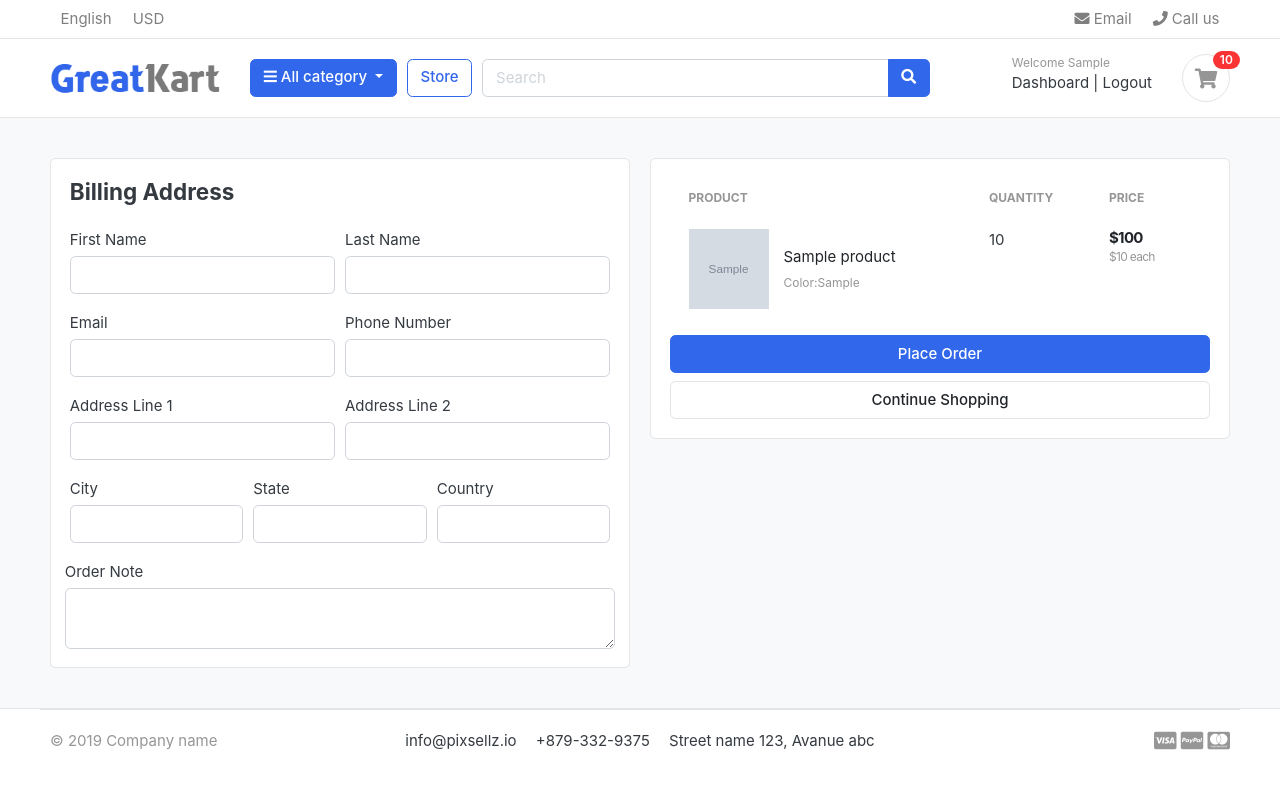
After one commit to bhanuprasad1211/greatkart-django, a Django app: page /cart/checkout/ in a window 1280 px wide. The commit adds this page. Run offline with Django 5.2, Linux system fonts and the light colour scheme; a user stored in the database is signed in; tables that the repository leaves empty hold one stand-in row (values such as "Sample post"); grey boxes marked "Sample" are stand-in pictures; some libraries are stand-ins or nearby versions; some web fonts are replaced.

Commit message:
handled cart and checkout page for logged in user

```diff
--- a/carts/context_processors.py
+++ b/carts/context_processors.py
@@ -6,7 +6,10 @@ def counter(request) :
         return {}
     try :
         cart=Cart.objects.filter(cart_id=_cart_id(request))
-        cart_items=CartItem.objects.all().filter(cart=cart[:1])
+        if request.user.is_authenticated:
+            cart_items=CartItem.objects.all().filter(user=request.user)
+        else :
+            cart_items=CartItem.objects.all().filter(cart=cart[:1])
         cart_count=0
         for cart_item in cart_items :
             cart_count+=cart_item.quantity
--- a/carts/models.py
+++ b/carts/models.py
@@ -1,5 +1,6 @@
 from django.db import models
 from store.models import Product,Variation
+from accounts.models import Accounts
 # Create your models here.
 
 class Cart(models.Model) :
@@ -8,9 +9,10 @@ class Cart(models.Model) :
     def __str__(self):
         return self.cart_id
 class CartItem(models.Model) :
+    user=models.ForeignKey(Accounts,on_delete=models.CASCADE,null=True)
     product=models.ForeignKey(Product,on_delete=models.CASCADE)
     variations=models.ManyToManyField(Variation,blank=True)
-    cart=models.ForeignKey(Cart,on_delete=models.CASCADE)
+    cart=models.ForeignKey(Cart,on_delete=models.CASCADE,null=True)
     quantity=models.IntegerField()
     is_active=models.BooleanField(default=True)
 
--- a/carts/urls.py
+++ b/carts/urls.py
@@ -6,4 +6,5 @@ urlpatterns=[
     path('add_cart/<int:product_id>/',views.add_cart,name='add_cart'),
     path('remove_cart/<int:product_id>/<int:cart_item_id>',views.remove_cart,name='remove_cart'),
     path('remove_cart_item/<int:product_id>/<int:cart_item_id>',views.remove_cart_item,name='remove_cart_item'),
+    path('checkout/',views.checkout,name='checkout'),
 ]
--- a/carts/views.py
+++ b/carts/views.py
@@ -5,6 +5,7 @@ from django.shortcuts import redirect
 from django.http import HttpResponse
 from django.core.exceptions import ObjectDoesNotExist
 from store.models import Variation
+from django.contrib.auth.decorators import login_required
 # Create your views here.
 def _cart_id(request) :
     cart=request.session.session_key
@@ -14,75 +15,136 @@ def _cart_id(request) :
 
 
 def add_cart(request,product_id) :
+    current_user=request.user
+    product=Product.objects.get(id=product_id) #get the product to add into cart
+    if current_user.is_authenticated :
+        product_variation=[]
 
-    product=Product.objects.get(id=product_id) #get the product to add into cart
-    product_variation=[]
+        if request.method=='POST' :
+            for item in request.POST :
+                key=item
+                value=request.POST[key]
+                try :
+                    variation=Variation.objects.get(product=product,variation_category__iexact=key,variation_value__iexact=value)
+                    product_variation.append(variation)
+                    #print(variation)
+                except :
+                    pass
 
-    if request.method=='POST' :
-        for item in request.POST :
-            key=item
-            value=request.POST[key]
-            try :
-                variation=Variation.objects.get(product=product,variation_category__iexact=key,variation_value__iexact=value)
-                product_variation.append(variation)
-                #print(variation)
-            except :
-                pass
 
-    try :
-        cart=Cart.objects.get(cart_id=_cart_id(request))
-    except Cart.DoesNotExist :
-        cart=Cart.objects.create(
-            cart_id=_cart_id(request)
-        )
-    cart.save()
-    is_cart_item_exist=CartItem.objects.filter(product=product,cart=cart)
-    if is_cart_item_exist:
-        cart_item=CartItem.objects.filter(product=product,cart=cart)
-        ex_var_list=[]
-        id=[]
-        for item in cart_item :
-            existing_variation=item.variations.all()
-            ex_var_list.append(list(existing_variation))
-            id.append(item.id)
+        is_cart_item_exist=CartItem.objects.filter(product=product,user=current_user).exists()
+        if is_cart_item_exist:
+            cart_item=CartItem.objects.filter(product=product,user=current_user)
+            ex_var_list=[]
+            id=[]
+            for item in cart_item :
+                existing_variation=item.variations.all()
+                ex_var_list.append(list(existing_variation))
+                id.append(item.id)
 
-        #print(ex_var_list)
-        if product_variation in ex_var_list :
-            #increase quantity
-            index=ex_var_list.index(product_variation)
-            item_id=id[index]
-            item=CartItem.objects.get(product=product,id=item_id)
-            item.quantity+=1
-            item.save()
+            #print(ex_var_list)
+            if product_variation in ex_var_list :
+                #increase quantity
+                index=ex_var_list.index(product_variation)
+                item_id=id[index]
+                item=CartItem.objects.get(product=product,id=item_id)
+                item.quantity+=1
+                item.save()
+            else :
+                #create new cart item
+                cart_item=CartItem.objects.create(
+                quantity=1,
+                user=current_user,
+                product=product
+                )
+                if len(product_variation) > 0 :
+                    cart_item.variations.clear()
+                    cart_item.variations.add(*product_variation)
+                cart_item.save()
         else :
-            #create new cart item
             cart_item=CartItem.objects.create(
-            quantity=1,
-            cart=cart,
-            product=product
+                quantity=1,
+                user=current_user,
+                product=product
             )
             if len(product_variation) > 0 :
                 cart_item.variations.clear()
                 cart_item.variations.add(*product_variation)
             cart_item.save()
+        # return HttpResponse(cart_item.quantity)
+        # exit()
+        return redirect('cart')
     else :
-        cart_item=CartItem.objects.create(
-            quantity=1,
-            cart=cart,
-            product=product
-        )
-        if len(product_variation) > 0 :
-            cart_item.variations.clear()
-            cart_item.variations.add(*product_variation)
-        cart_item.save()
-    # return HttpResponse(cart_item.quantity)
-    # exit()
-    return redirect('cart')
+        product_variation=[]
+
+        if request.method=='POST' :
+            for item in request.POST :
+                key=item
+                value=request.POST[key]
+                try :
+                    variation=Variation.objects.get(product=product,variation_category__iexact=key,variation_value__iexact=value)
+                    product_variation.append(variation)
+                    #print(variation)
+                except :
+                    pass
+
+        try :
+            cart=Cart.objects.get(cart_id=_cart_id(request))
+        except Cart.DoesNotExist :
+            cart=Cart.objects.create(
+                cart_id=_cart_id(request)
+            )
+        cart.save()
+        is_cart_item_exist=CartItem.objects.filter(product=product,cart=cart).exists()
+        if is_cart_item_exist:
+            cart_item=CartItem.objects.filter(product=product,cart=cart)
+            ex_var_list=[]
+            id=[]
+            for item in cart_item :
+                existing_variation=item.variations.all()
+                ex_var_list.append(list(existing_variation))
+                id.append(item.id)
+
+            #print(ex_var_list)
+            if product_variation in ex_var_list :
+                #increase quantity
+                index=ex_var_list.index(product_variation)
+                item_id=id[index]
+                item=CartItem.objects.get(product=product,id=item_id)
+                item.quantity+=1
+                item.save()
+            else :
+                #create new cart item
+                cart_item=CartItem.objects.create(
+                quantity=1,
+                cart=cart,
+                product=product
+                )
+                if len(product_variation) > 0 :
+                    cart_item.variations.clear()
+                    cart_item.variations.add(*product_variation)
+                cart_item.save()
+        else :
+            cart_item=CartItem.objects.create(
+                quantity=1,
+                cart=cart,
+                product=product
+            )
+            if len(product_variation) > 0 :
+                cart_item.variations.clear()
+                cart_item.variations.add(*product_variation)
+            cart_item.save()
+        # return HttpResponse(cart_item.quantity)
+        # exit()
+        return redirect('cart')
 def remove_cart(request,product_id,cart_item_id) :
-    cart=Cart.objects.get(cart_id=_cart_id(request))
     product=get_object_or_404(Product,id=product_id)
     try :
-        cart_item=CartItem.objects.get(product=product,cart=cart,id=cart_item_id)
+        if request.user.is_authenticated :
+            cart_item=CartItem.objects.get(product=product,user=request.user,id=cart_item_id)
+        else :
+            cart=Cart.objects.get(cart_id=_cart_id(request))
+            cart_item=CartItem.objects.get(product=product,cart=cart,id=cart_item_id)
         if cart_item.quantity > 1 :
             cart_item.quantity-=1
             cart_item.save()
@@ -92,17 +154,23 @@ def remove_cart(request,product_id,cart_item_id) :
         pass
     return redirect('cart')
 def remove_cart_item(request,product_id,cart_item_id) :
-    cart=Cart.objects.get(cart_id=_cart_id(request))
     product=get_object_or_404(Product,id=product_id)
-    cart_item=CartItem.objects.get(cart=cart,product=product,id=cart_item_id)
+    if request.user.is_authenticated :
+        cart_item=CartItem.objects.get(user=request.user,product=product,id=cart_item_id)
+    else :
+        cart=Cart.objects.get(cart_id=_cart_id(request))
+        cart_item=CartItem.objects.get(cart=cart,product=product,id=cart_item_id)
     cart_item.delete()
     return redirect('cart')
 def cart(request) :
     try :
         grand_total=0
         tax=0
-        cart=Cart.objects.get(cart_id=_cart_id(request))
-        cart_items=CartItem.objects.filter(cart=cart,is_active=True)
+        if request.user.is_authenticated :
+            cart_items=CartItem.objects.filter(user=request.user,is_active=True)
+        else :
+            cart=Cart.objects.get(cart_id=_cart_id(request))
+            cart_items=CartItem.objects.filter(cart=cart,is_active=True)
         total=0
         quantity=0
         for cart_item in cart_items :
@@ -114,3 +182,24 @@ def cart(request) :
         pass
     context={'cart_items':cart_items,'total':total,'quantity':quantity,'tax':tax,'grand_total':grand_total}
     return render(request,'store/cart.html',context)
+@login_required(login_url='login')
+def checkout(request) :
+    try :
+        grand_total=0
+        tax=0
+        if request.user.is_authenticated :
+            cart_items=CartItem.objects.filter(user=request.user,is_active=True)
+        else :
+            cart=Cart.objects.get(cart_id=_cart_id(request))
+            cart_items=CartItem.objects.filter(cart=cart,is_active=True)
+        total=0
+        quantity=0
+        for cart_item in cart_items :
+            total+=(cart_item.quantity*cart_item.product.price)
+            quantity+=cart_item.quantity
+        tax=(total*2)/100
+        grand_total=total+tax
+    except ObjectDoesNotExist :
+        pass
+    context={'cart_items':cart_items,'total':total,'quantity':quantity,'tax':tax,'grand_total':grand_total}
+    return render(request,'store/checkout.html',context)
--- a/templates/store/cart.html
+++ b/templates/store/cart.html
@@ -101,7 +101,7 @@
 			<p class="text-center mb-3">
 				<img src="{% static './images/misc/payments.png' %}" height="26">
 			</p>
-			<a href="./place-order.html" class="btn btn-primary btn-block"> Checkout </a>
+			<a href="{% url 'checkout' %}" class="btn btn-primary btn-block"> Checkout </a>
 			<a href="{% url 'store' %}" class="btn btn-light btn-block">Continue Shopping</a>
 		</div>
 		</div>
--- /dev/null
+++ b/templates/store/checkout.html
@@ -0,0 +1,129 @@
+{% extends 'base.html' %}
+
+{% load static %}
+
+{% block content%}
+
+<section class="section-content padding-y bg">
+<div class="container">
+
+
+<div class="row">
+	<aside class="col-lg-6">
+<div class="card">
+    <div class="card-body">
+        <h4 class="card-title mb-4">Billing Address</h4>
+        <form action="" method="POST">
+            {% csrf_token %}
+            <div class="form-row">
+                <div class="col form-group">
+                    <label for="">First Name</label>
+                    <input type="text" name="first_name" class="form-control" required>
+                </div>
+                <div class="col form-group">
+                    <label for="">Last Name</label>
+                    <input type="text" name="last_name" class="form-control" required>
+                </div>
+            </div>
+            <div class="form-row">
+                <div class="col form-group">
+                    <label for="">Email</label>
+                    <input type="email" name="email" class="form-control" required>
+                </div>
+                <div class="col form-group">
+                    <label for="">Phone Number</label>
+                    <input type="text" name="phone" class="form-control" required>
+                </div>
+            </div>
+            <div class="form-row">
+                <div class="col form-group">
+                    <label for="">Address Line 1</label>
+                    <input type="text" name="address_line_1" class="form-control" required>
+                </div>
+                <div class="col form-group">
+                    <label for="">Address Line 2</label>
+                    <input type="text" name="address_line_2" class="form-control" >
+                </div>
+            </div>
+            <div class="form-row">
+                <div class="col form-group">
+                    <label for="">City</label>
+                    <input type="text" name="city" class="form-control" required>
+                </div>
+                <div class="col form-group">
+                    <label for="">State </label>
+                    <input type="text" name="state" class="form-control" required>
+                </div>
+                <div class="col form-group">
+                    <label for="">Country </label>
+                    <input type="text" name="country" class="form-control" required>
+                </div>
+            </div>
+            <div class="form-row">
+                <label for="">Order Note</label>
+                <textarea name="order_note" rows="2" class="form-control"></textarea>
+            </div>
+    </div>
+</div>
+
+	</aside>
+	<aside class="col-lg-6">
+
+		<div class="card">
+		<div class="card-body">
+			<table class="table table-borderless table-shopping-cart">
+<thead class="text-muted">
+<tr class="small text-uppercase">
+  <th scope="col">Product</th>
+  <th scope="col" width="120">Quantity</th>
+  <th scope="col" width="120">Price</th>
+</tr>
+</thead>
+<tbody>
+{% for cart_item in cart_items %}
+<tr>
+	<td>
+		<figure class="itemside align-items-center">
+			<div class="aside"><img src="{{cart_item.product.images.url}}" class="img-sm"></div>
+			<figcaption class="info">
+				<!-- href="{% url 'product_detail' cart_item.product.category.slug cart_item.product.slug %}" -->
+				<a href="{{cart_item.product.get_url}}" class="title text-dark">{{cart_item.product.product_name}}</a>
+				<p class="text-muted small">
+					{% if cart_item.variations.all %}
+						{% for item in cart_item.variations.all %}
+							{{item.variation_category | capfirst}}:{{item.variation_value | capfirst}} <br>
+						{% endfor %}
+					{% endif %}
+				</p>
+			</figcaption>
+		</figure>
+	</td>
+	<td>
+					<label for="">{{cart_item.quantity}}</label>
+	</td>
+	<td>
+		<div class="price-wrap">
+			<var class="price">${{cart_item.sub_total}}</var>
+			<small class="text-muted"> ${{cart_item.product.price}} each </small>
+		</div>
+	</td>
+
+</tr>
+{% endfor %}
+
+</tbody>
+</table>
+            <button type="submit" name="button" class="btn btn-primary btn-block">Place Order</button>
+			<a href="{% url 'store' %}" class="btn btn-light btn-block">Continue Shopping</a>
+		</form>
+        </div>
+		</div>
+
+    </aside>
+
+</div>
+
+</div>
+</section>
+
+{% endblock %}
```
Also changed, not shown: accounts/views.py (+53 -2 lines), carts/migrations/0004_cartitem_user_alter_cartitem_cart.py (added).
